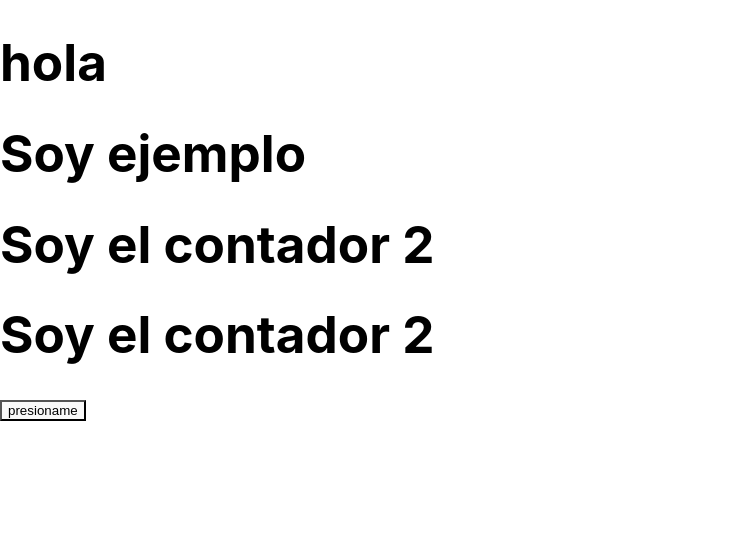
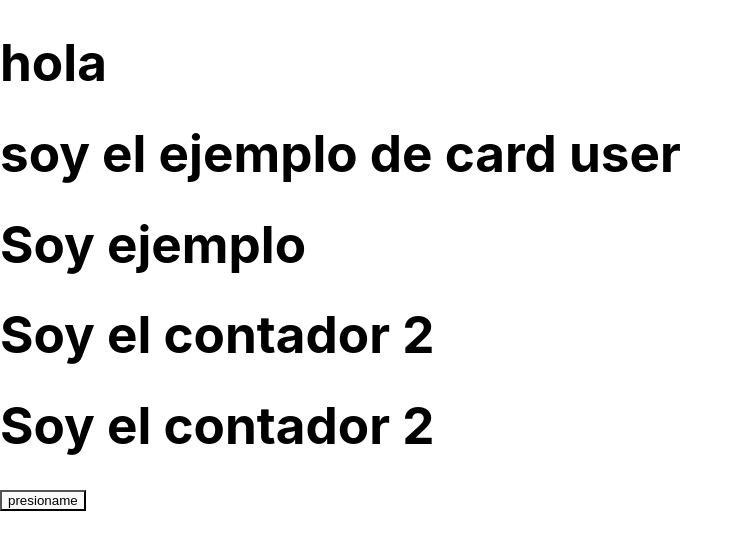
Before and after one commit to hector4like6gorillaz/daInters, a React (Vite) app: page / in a window 1280 px wide. Shown: the top 550 px of the page, without its empty margins (0-743 px from the left). Built offline with nearby package versions, Linux system fonts and the light colour scheme.

Commit message:
se agrego un h1

```diff
--- a/src/pages/home/HomeModule.tsx
+++ b/src/pages/home/HomeModule.tsx
@@ -21,6 +21,7 @@ const HomeModule = () => {
   return (
     <div>
       <h1>hola</h1>
+      <h1>soy el ejemplo de card user</h1>
       <div>
         <h1>Soy ejemplo</h1>
         <h1>Soy el contador {contador} </h1>
```
